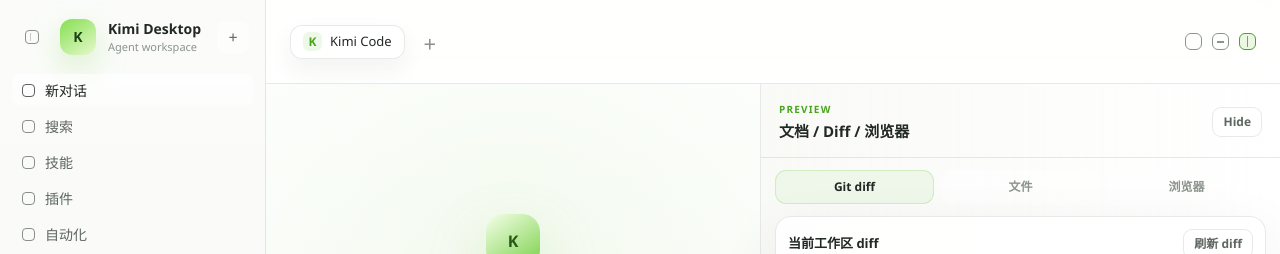
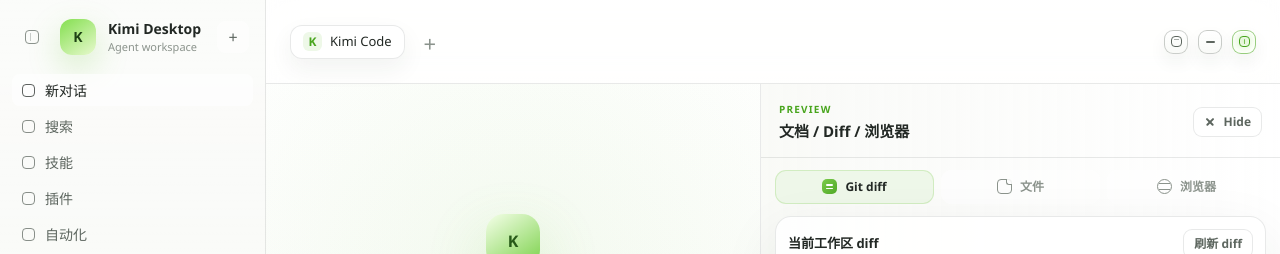
Before and after one commit to 1parado/kimi-desktop-demo, a React (Vite) app: page / in a window 1280 px wide. Shown: the top 254 px of the page. Built offline with nearby package versions, Linux system fonts and the light colour scheme.

Commit message:
feat: polish desktop preview controls

```diff
--- a/src/main/ipc.ts
+++ b/src/main/ipc.ts
@@ -300,6 +300,17 @@
 
   ipcMain.handle(IPC.PREVIEW_SELECT_FILE, async () => selectPreviewFile());
   ipcMain.handle(IPC.PREVIEW_GIT_DIFF, async () => getGitDiffPreview());
+  ipcMain.handle(IPC.WINDOW_MINIMIZE, () => {
+    targetWindow?.minimize();
+  });
+  ipcMain.handle(IPC.WINDOW_TOGGLE_MAXIMIZE, () => {
+    if (!targetWindow) return;
+    if (targetWindow.isMaximized()) {
+      targetWindow.unmaximize();
+      return;
+    }
+    targetWindow.maximize();
+  });
 }
 
 async function selectPreviewFile(): Promise<PreviewFileResult | null> {
--- a/src/preload/index.ts
+++ b/src/preload/index.ts
@@ -81,6 +81,8 @@
   respondQuestion(payload: { requestId: string; response: unknown }): void;
   selectPreviewFile(): Promise<PreviewFileResult | null>;
   getGitDiff(): Promise<PreviewDiffResult>;
+  minimizeWindow(): Promise<void>;
+  toggleMaximizeWindow(): Promise<void>;
 }
 
 interface RequestPayload {
@@ -168,6 +170,12 @@
   getGitDiff() {
     return ipcRenderer.invoke(IPC.PREVIEW_GIT_DIFF);
   },
+  minimizeWindow() {
+    return ipcRenderer.invoke(IPC.WINDOW_MINIMIZE);
+  },
+  toggleMaximizeWindow() {
+    return ipcRenderer.invoke(IPC.WINDOW_TOGGLE_MAXIMIZE);
+  },
 };
 
 contextBridge.exposeInMainWorld('kimiAPI', api);
--- a/src/renderer/app.css
+++ b/src/renderer/app.css
@@ -97,7 +97,6 @@
 }
 
 .mini-window,
-.chrome-button,
 .folder-glyph,
 .settings-gear {
   display: inline-block;
@@ -358,36 +357,82 @@
 }
 
 .chrome-button {
-  width: 17px;
-  height: 17px;
-  border: 1.5px solid var(--muted);
-  border-radius: 6px;
-  background: transparent;
+  display: grid;
+  width: 24px;
+  height: 24px;
+  place-items: center;
+  border: 1px solid rgba(93, 102, 95, 0.32);
+  border-radius: 9px;
+  background:
+    linear-gradient(180deg, rgba(255, 255, 255, 0.92), rgba(246, 248, 244, 0.72));
+  color: var(--ink-muted);
+  box-shadow:
+    0 8px 18px rgba(36, 45, 38, 0.06),
+    inset 0 1px 0 rgba(255, 255, 255, 0.9);
+  transition: 160ms ease;
+}
+
+.chrome-button:hover {
+  border-color: rgba(117, 201, 67, 0.38);
+  color: var(--ink);
+  background: #fff;
+  transform: translateY(-1px);
 }
 
 .chrome-button.active {
-  border-color: var(--kimi-green-strong);
-  background: rgba(117, 201, 67, 0.14);
+  border-color: rgba(72, 165, 29, 0.54);
+  color: var(--kimi-green-strong);
+  background:
+    radial-gradient(circle at 50% 45%, rgba(117, 201, 67, 0.2), transparent 70%),
+    #fbfff8;
 }
 
-.chrome-button.minus::before {
-  position: absolute;
-  top: 7px;
-  left: 4px;
-  width: 7px;
-  height: 1.5px;
-  content: "";
-  background: var(--muted);
+.chrome-button span {
+  position: relative;
+  display: block;
+  width: 11px;
+  height: 11px;
 }
 
-.chrome-button.split::before {
+.chrome-button.maximize span {
+  border: 1.5px solid currentColor;
+  border-radius: 4px;
+}
+
+.chrome-button.maximize span::after {
+  position: absolute;
+  inset: 2px;
+  border-top: 1px solid currentColor;
+  content: "";
+  opacity: 0.55;
+}
+
+.chrome-button.minimize span::before {
+  position: absolute;
+  top: 5px;
+  left: 1px;
+  width: 9px;
+  height: 1.5px;
+  border-radius: 999px;
+  content: "";
+  background: currentColor;
+}
+
+.chrome-button.split span {
+  border: 1.5px solid currentColor;
+  border-radius: 4px;
+}
+
+.chrome-button.split span::before {
   position: absolute;
   top: 2px;
   bottom: 2px;
-  left: 7px;
-  width: 1px;
+  left: 4px;
+  width: 1.5px;
+  border-radius: 999px;
   content: "";
-  background: var(--muted);
+  background: currentColor;
+  opacity: 0.7;
 }
 
 .conversation-plane {
@@ -725,7 +770,11 @@
 .preview-close,
 .preview-frame-header button,
 .browser-bar button {
+  display: inline-flex;
   height: 30px;
+  align-items: center;
+  justify-content: center;
+  gap: 7px;
   border: 1px solid var(--line);
   border-radius: 9px;
   background: rgba(255, 255, 255, 0.82);
@@ -733,6 +782,7 @@
   padding: 0 10px;
   font-size: 12px;
   font-weight: 700;
+  transition: 160ms ease;
 }
 
 .preview-close:hover,
@@ -751,13 +801,18 @@
 }
 
 .preview-tabs button {
+  display: inline-flex;
   height: 34px;
+  align-items: center;
+  justify-content: center;
+  gap: 8px;
   border: 1px solid transparent;
   border-radius: 11px;
   background: rgba(255, 255, 255, 0.62);
   color: var(--muted);
   font-size: 12px;
   font-weight: 700;
+  transition: 160ms ease;
 }
 
 .preview-tabs button.active,
@@ -765,6 +820,119 @@
   border-color: rgba(117, 201, 67, 0.24);
   background: rgba(237, 247, 232, 0.94);
   color: var(--ink);
+}
+
+.preview-tab-icon,
+.preview-close-mark,
+.browser-open-icon {
+  position: relative;
+  display: inline-block;
+  flex: 0 0 auto;
+}
+
+.preview-tab-icon {
+  width: 15px;
+  height: 15px;
+  color: currentColor;
+}
+
+.preview-tab-icon.diff {
+  border-radius: 5px;
+  background: linear-gradient(135deg, rgba(117, 201, 67, 0.95), rgba(72, 165, 29, 0.95));
+}
+
+.preview-tab-icon.diff::before,
+.preview-tab-icon.diff::after {
+  position: absolute;
+  left: 4px;
+  right: 4px;
+  height: 1.5px;
+  border-radius: 999px;
+  content: "";
+  background: #fff;
+}
+
+.preview-tab-icon.diff::before {
+  top: 5px;
+}
+
+.preview-tab-icon.diff::after {
+  bottom: 5px;
+}
+
+.preview-tab-icon.file {
+  border: 1.5px solid currentColor;
+  border-radius: 4px;
+}
+
+.preview-tab-icon.file::before {
+  position: absolute;
+  top: -1.5px;
+  right: -1.5px;
+  width: 6px;
+  height: 6px;
+  border-left: 1.5px solid currentColor;
+  border-bottom: 1.5px solid currentColor;
+  border-radius: 0 3px 0 3px;
+  content: "";
+  background: rgba(255, 255, 255, 0.86);
+}
+
+.preview-tab-icon.browser {
+  border: 1.5px solid currentColor;
+  border-radius: 999px;
+}
+
+.preview-tab-icon.browser::before {
+  position: absolute;
+  inset: 3px 1px;
+  border-top: 1px solid currentColor;
+  border-bottom: 1px solid currentColor;
+  content: "";
+}
+
+.preview-close-mark {
+  width: 12px;
+  height: 12px;
+}
+
+.preview-close-mark::before,
+.preview-close-mark::after {
+  position: absolute;
+  top: 5px;
+  left: 1px;
+  width: 10px;
+  height: 1.5px;
+  border-radius: 999px;
+  content: "";
+  background: currentColor;
+}
+
+.preview-close-mark::before {
+  transform: rotate(45deg);
+}
+
+.preview-close-mark::after {
+  transform: rotate(-45deg);
+}
+
+.browser-open-icon {
+  width: 12px;
+  height: 12px;
+  border: 1.5px solid currentColor;
+  border-radius: 999px;
+}
+
+.browser-open-icon::after {
+  position: absolute;
+  right: -3px;
+  bottom: -2px;
+  width: 5px;
+  height: 1.5px;
+  border-radius: 999px;
+  content: "";
+  background: currentColor;
+  transform: rotate(45deg);
 }
 
 .preview-body {
--- a/src/renderer/components/ChatView.tsx
+++ b/src/renderer/components/ChatView.tsx
@@ -10,6 +10,8 @@
   const [previewOpen, setPreviewOpen] = useState(true);
   const { sendMessage, cancel, isLoading } = useAgent();
   const handleSend = (input: SendMessageInput) => void sendMessage(input);
+  const minimizeWindow = () => void window.kimiAPI?.minimizeWindow();
+  const toggleMaximizeWindow = () => void window.kimiAPI?.toggleMaximizeWindow();
 
   return (
     <div className="desktop-stage flex h-full min-w-0 flex-col">
@@ -22,14 +24,30 @@
           <button className="tab-add" aria-label="New tab">+</button>
         </div>
         <div className="chrome-actions">
-          <button className="chrome-button" aria-label="Full screen" />
-          <button className="chrome-button minus" aria-label="Minimize" />
+          <button
+            className="chrome-button maximize"
+            aria-label="最大化窗口"
+            title="最大化窗口"
+            onClick={toggleMaximizeWindow}
+          >
+            <span />
+          </button>
+          <button
+            className="chrome-button minimize"
+            aria-label="最小化窗口"
+            title="最小化窗口"
+            onClick={minimizeWindow}
+          >
+            <span />
+          </button>
           <button
             className={`chrome-button split ${previewOpen ? 'active' : ''}`}
             aria-label={previewOpen ? '隐藏预览' : '打开预览'}
             title={previewOpen ? '隐藏预览' : '打开预览'}
             onClick={() => setPreviewOpen((open) => !open)}
-          />
+          >
+            <span />
+          </button>
         </div>
       </header>
 
--- a/src/renderer/components/PreviewPanel.tsx
+++ b/src/renderer/components/PreviewPanel.tsx
@@ -1,4 +1,4 @@
-import { useState } from 'react';
+import { useEffect, useState } from 'react';
 import type { ReactNode } from 'react';
 import type { PreviewDiffResult, PreviewFileResult } from '../../preload/index';
 
@@ -15,6 +15,10 @@
   const [urlInput, setUrlInput] = useState('https://');
   const [previewUrl, setPreviewUrl] = useState('');
   const [isLoading, setLoading] = useState(false);
+
+  useEffect(() => {
+    void loadDiff();
+  }, []);
 
   async function loadDiff() {
     setMode('diff');
@@ -52,19 +56,23 @@
           <div className="preview-title">文档 / Diff / 浏览器</div>
         </div>
         <button className="preview-close" type="button" onClick={onClose} aria-label="隐藏预览">
-          Hide
+          <span className="preview-close-mark" />
+          <span>Hide</span>
         </button>
       </div>
 
       <div className="preview-tabs">
         <button className={mode === 'diff' ? 'active' : ''} type="button" onClick={() => void loadDiff()}>
-          Git diff
+          <span className="preview-tab-icon diff" />
+          <span>Git diff</span>
         </button>
         <button className={mode === 'file' ? 'active' : ''} type="button" onClick={() => void openFile()}>
-          文件
+          <span className="preview-tab-icon file" />
+          <span>文件</span>
         </button>
         <button className={mode === 'browser' ? 'active' : ''} type="button" onClick={() => setMode('browser')}>
-          浏览器
+          <span className="preview-tab-icon browser" />
+          <span>浏览器</span>
         </button>
       </div>
 
@@ -110,7 +118,10 @@
                 }}
                 placeholder="https://example.com"
               />
-              <button type="button" onClick={openBrowser}>打开</button>
+              <button type="button" onClick={openBrowser}>
+                <span className="browser-open-icon" />
+                <span>打开</span>
+              </button>
             </div>
             {previewUrl ? (
               <iframe title="网页预览" src={previewUrl} className="browser-frame" sandbox="allow-scripts allow-forms allow-same-origin" />
--- a/src/shared/ipc-channels.ts
+++ b/src/shared/ipc-channels.ts
@@ -19,4 +19,6 @@
   AGENT_QUESTION_RESPOND: 'agent:question:respond',
   PREVIEW_SELECT_FILE: 'preview:select-file',
   PREVIEW_GIT_DIFF: 'preview:git-diff',
+  WINDOW_MINIMIZE: 'window:minimize',
+  WINDOW_TOGGLE_MAXIMIZE: 'window:toggle-maximize',
 } as const;
```
